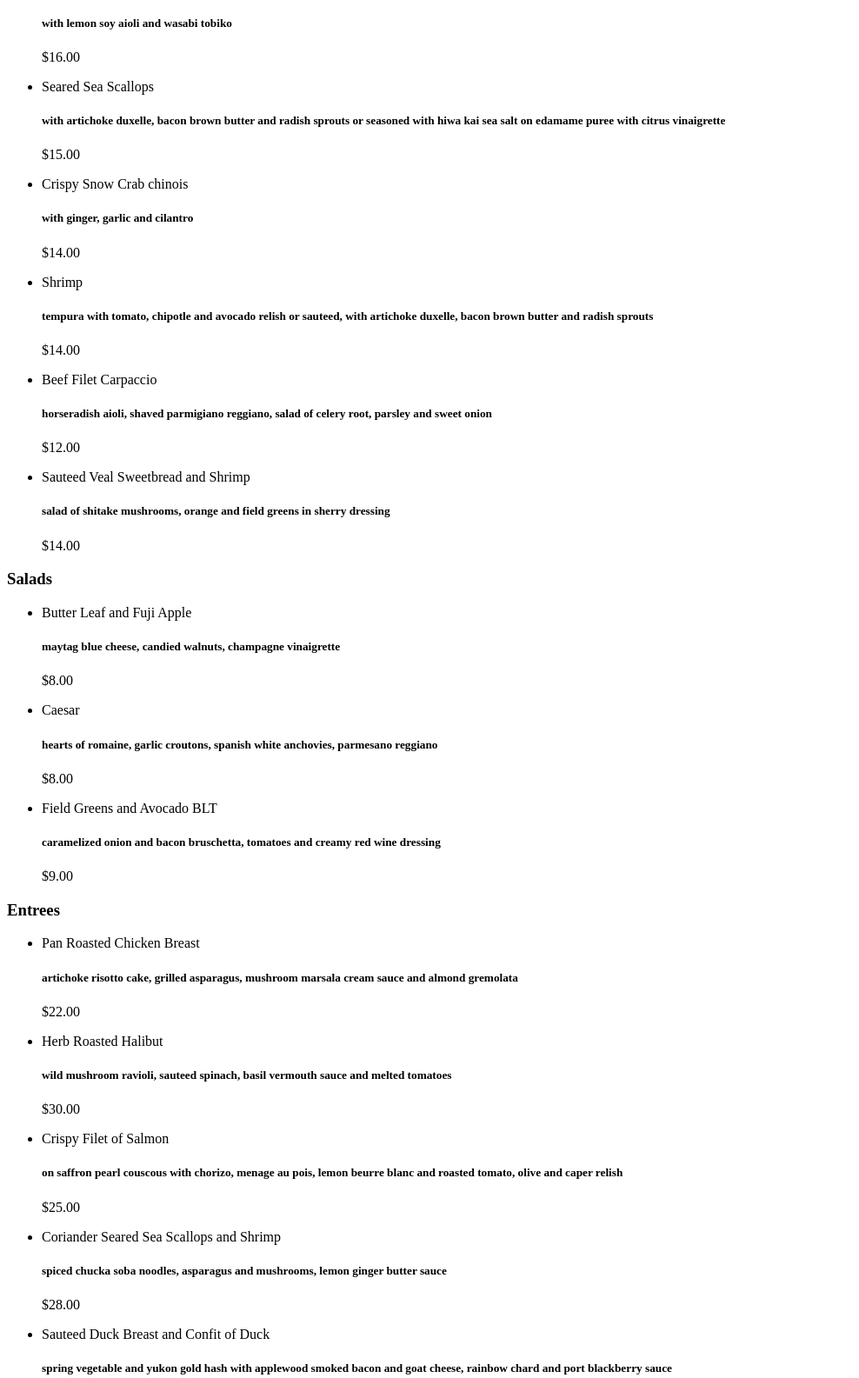
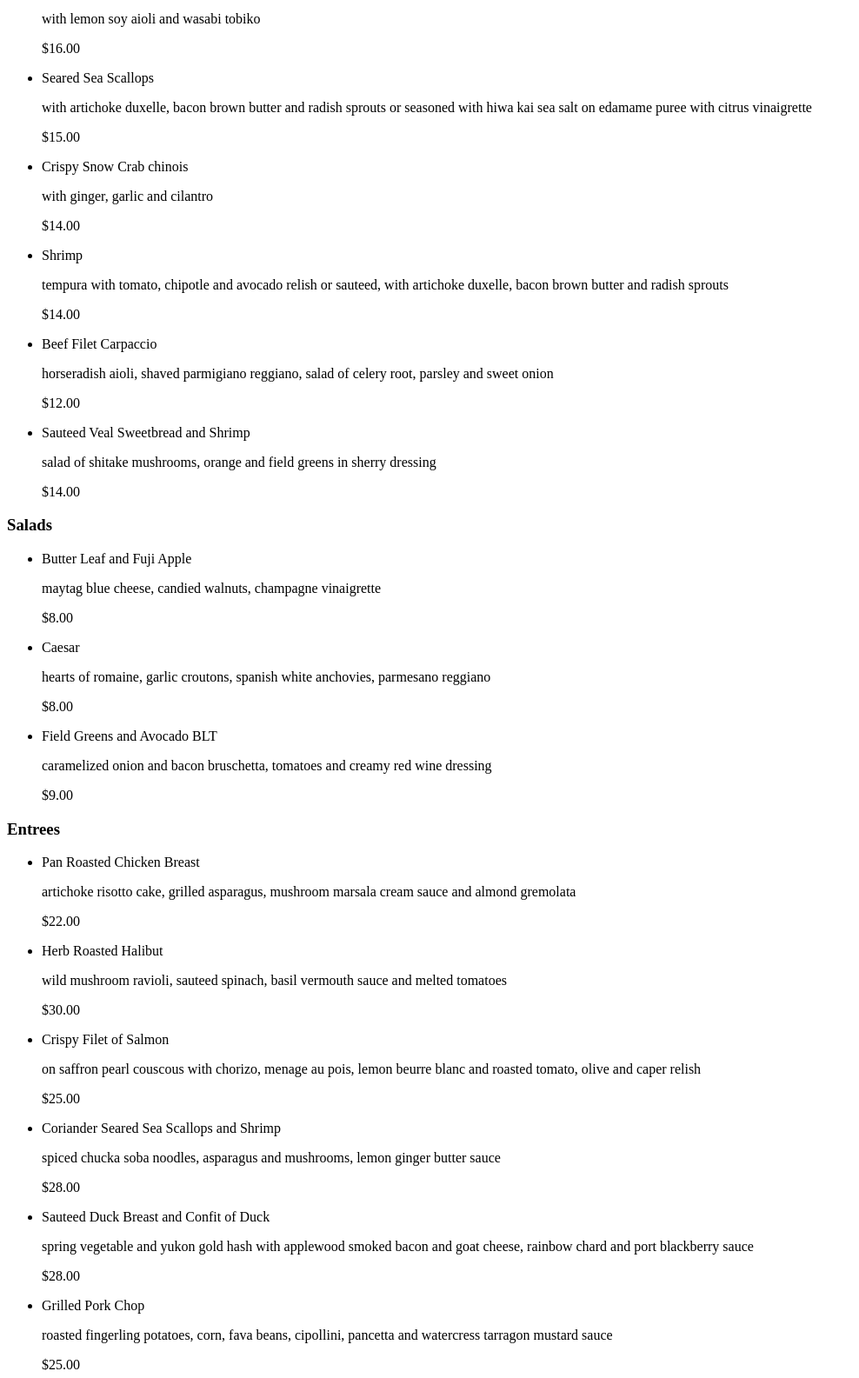
Before and after one commit to taylorgrc/taylorgrc.github.io, a plain HTML site: page grc338/restaurantmenu/index.html in a window 1280 px wide. Shown: the part 189-1774 px from the top of the page at 87% size, without its empty margins (0-988 px from the left). Drawn offline with Linux system fonts and the light colour scheme.

Commit message:
Update index.html

```diff
--- a/grc338/restaurantmenu/index.html
+++ b/grc338/restaurantmenu/index.html
@@ -15,7 +15,7 @@
 <li>
 <p>Tempura Fried</p>
 
-<h5>with lemon soy aioli and wasabi tobiko</h5>
+<p>with lemon soy aioli and wasabi tobiko</p>
 
 <p>$16.00</p>
 </li>
@@ -24,7 +24,7 @@
 <li>
 <p>Seared Sea Scallops</p>
 
-<h5>with artichoke duxelle, bacon brown butter and radish sprouts or seasoned with hiwa kai sea salt on edamame puree with citrus vinaigrette</h5>
+<p>with artichoke duxelle, bacon brown butter and radish sprouts or seasoned with hiwa kai sea salt on edamame puree with citrus vinaigrette</p>
 
 <p>$15.00</p>
 </li>
@@ -32,7 +32,7 @@
 <li>
 <p>Crispy Snow Crab chinois</p>
 
-<h5>with ginger, garlic and cilantro</h5>
+<p>with ginger, garlic and cilantro</p>
 
 <p>$14.00</p>
 </li>
@@ -40,7 +40,7 @@
 <li>
 <p>Shrimp</p>
 
-<h5>tempura with tomato, chipotle and avocado relish or sauteed, with artichoke duxelle, bacon brown butter and radish sprouts</h5>
+<p>tempura with tomato, chipotle and avocado relish or sauteed, with artichoke duxelle, bacon brown butter and radish sprouts</p>
 
 <p>$14.00</p>
 </li>
@@ -48,7 +48,7 @@
 <li>
 <p>Beef Filet Carpaccio</p>
 
-<h5>horseradish aioli, shaved parmigiano reggiano, salad of celery root, parsley and sweet onion</h5>
+<p>horseradish aioli, shaved parmigiano reggiano, salad of celery root, parsley and sweet onion</p>
 
 <p>$12.00</p>
 </li>
@@ -57,7 +57,7 @@
 
 <p>Sauteed Veal Sweetbread and Shrimp</p>
 
-<h5>salad of shitake mushrooms, orange and field greens in sherry dressing</h5>
+<p>salad of shitake mushrooms, orange and field greens in sherry dressing</p>
 
 <p>$14.00</p>
 </li>
@@ -70,7 +70,7 @@
 <li>
 <p>Butter Leaf and Fuji Apple</p>
 
-<h5>maytag blue cheese, candied walnuts, champagne vinaigrette</h5>
+<p>maytag blue cheese, candied walnuts, champagne vinaigrette</p>
 
 <p>$8.00</p>
 </li>
@@ -78,7 +78,7 @@
 <li>
 <p>Caesar</p>
 
-<h5>hearts of romaine, garlic croutons, spanish white anchovies, parmesano reggiano</h5>
+<p>hearts of romaine, garlic croutons, spanish white anchovies, parmesano reggiano</p>
 
 <p>$8.00</p>
 </li>
@@ -86,7 +86,7 @@
 <li>
 <p>Field Greens and Avocado BLT</p>
 
-<h5>caramelized onion and bacon bruschetta, tomatoes and creamy red wine dressing</h5>
+<p>caramelized onion and bacon bruschetta, tomatoes and creamy red wine dressing</p>
 
 <p>$9.00</p>
 </li>
@@ -100,7 +100,7 @@
 <li>
 <p>Pan Roasted Chicken Breast</p>
 
-<h5>artichoke risotto cake, grilled asparagus, mushroom marsala cream sauce and almond gremolata</h5>
+<p>artichoke risotto cake, grilled asparagus, mushroom marsala cream sauce and almond gremolata</p>
 
 <p>$22.00</h5>
 </li>
@@ -108,7 +108,7 @@
 <li>
 <p>Herb Roasted Halibut</p>
 
-<h5>wild mushroom ravioli, sauteed spinach, basil vermouth sauce and melted tomatoes</h5>
+<p>wild mushroom ravioli, sauteed spinach, basil vermouth sauce and melted tomatoes</p>
 
 <p>$30.00</p>
 </li>
@@ -116,7 +116,7 @@
 <li>
 <p>Crispy Filet of Salmon</p>
 
-<h5>on saffron pearl couscous with chorizo, menage au pois, lemon beurre blanc and roasted tomato, olive and caper relish</h5>
+<p>on saffron pearl couscous with chorizo, menage au pois, lemon beurre blanc and roasted tomato, olive and caper relish</p>
 
 <p>$25.00</p>
 </li>
@@ -125,7 +125,7 @@
 <li>
 <p>Coriander Seared Sea Scallops and Shrimp</p>
 
-<h5>spiced chucka soba noodles, asparagus and mushrooms, lemon ginger butter sauce</h5>
+<p>spiced chucka soba noodles, asparagus and mushrooms, lemon ginger butter sauce</p>
 
 <p>$28.00</p>
 </li>
@@ -133,7 +133,7 @@
 <li>
 <p>Sauteed Duck Breast and Confit of Duck</p>
 
-<h5>spring vegetable and yukon gold hash with applewood smoked bacon and goat cheese, rainbow chard and port blackberry sauce</h5>
+<p>spring vegetable and yukon gold hash with applewood smoked bacon and goat cheese, rainbow chard and port blackberry sauce</p>
 
 <p>$28.00</p>
 </li>
@@ -142,7 +142,7 @@
 <li>
 <p>Grilled Pork Chop</p>
 
-<h5>roasted fingerling potatoes, corn, fava beans, cipollini, pancetta and watercress tarragon mustard sauce</h5>
+<p>roasted fingerling potatoes, corn, fava beans, cipollini, pancetta and watercress tarragon mustard sauce</p>
 
 <p>$25.00</p>
 </li>
@@ -154,7 +154,7 @@
 <li>
 <p>Dark Chocolate Mousse</p>
 
-<h5>with whipped cream and almond wafer</h5>
+<p>with whipped cream and almond wafer</p>
 
 <p>$10.00</p>
 </li>
@@ -162,7 +162,7 @@
 <li>
 <P>Creme Brulee</p>
 
-<h5>french vanilla custard, fresh berries</h5>
+<p>french vanilla custard, fresh berries</p>
 
 <P>$8.00</p>
 </li>
@@ -170,7 +170,7 @@
 <li>
 <p>Chocolate Lava Cake</p>
 
-<h5>raspberry coulis, creme anglaise</h5>
+<p>raspberry coulis, creme anglaise</p>
 
 <p>$12.00</p>
 </li>
```
